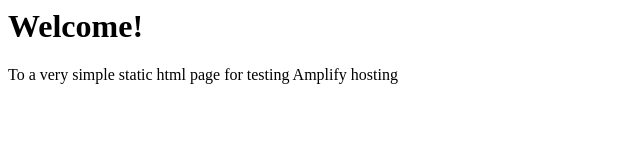
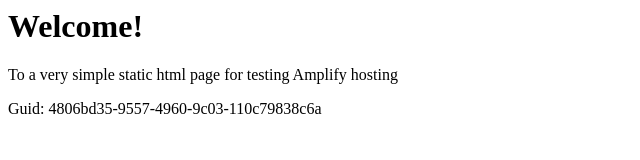
Before and after one commit to aws-aemilia-nrt/Github-PR-Commit-Integration-Test-DoNotTouch-v1-prod-ap-northeast-1, a website: page src/index.html in a window 1280 px wide. Shown: the whole page, without its empty margins (0-640 px from the left). Drawn offline with Linux system fonts and the light colour scheme.

Commit message:
commit from integ tests

```diff
--- a/src/index.html
+++ b/src/index.html
@@ -1,3 +1,5 @@
+
+
 <html lang="en">
 
 <head>
@@ -10,6 +12,6 @@
 <body>
     <h1>Welcome!</h1>
     <p>To a very simple static html page for testing Amplify hosting</p>
-</body>
+    <p>Guid: 4806bd35-9557-4960-9c03-110c79838c6a</p></body>
 
 </html>
```
